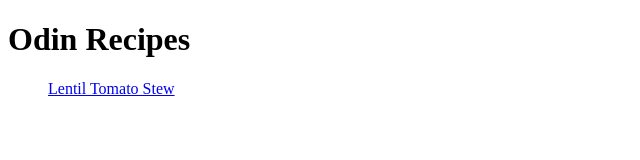
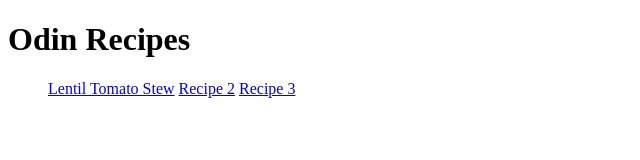
Before and after one commit to loaf1000/odin-recipes, a plain HTML site: page index.html in a window 1280 px wide. Shown: the whole page, without its empty margins (0-640 px from the left). Drawn offline with Linux system fonts and the light colour scheme.

Commit message:
Add recipe links

```diff
--- a/index.html
+++ b/index.html
@@ -12,6 +12,9 @@
 
         <ul>
         <a href="recipes/tomatoLentilStew.html">Lentil Tomato Stew</a>
+        <!-- Change me-->
+        <a href="recipes/recipe2.html">Recipe 2</a>
+        <a href="recipes/recipe3.html">Recipe 3</a>
         </ul>
 
         <!-- <ul> unordered list <ol> ordered list <li> list item -->
```
